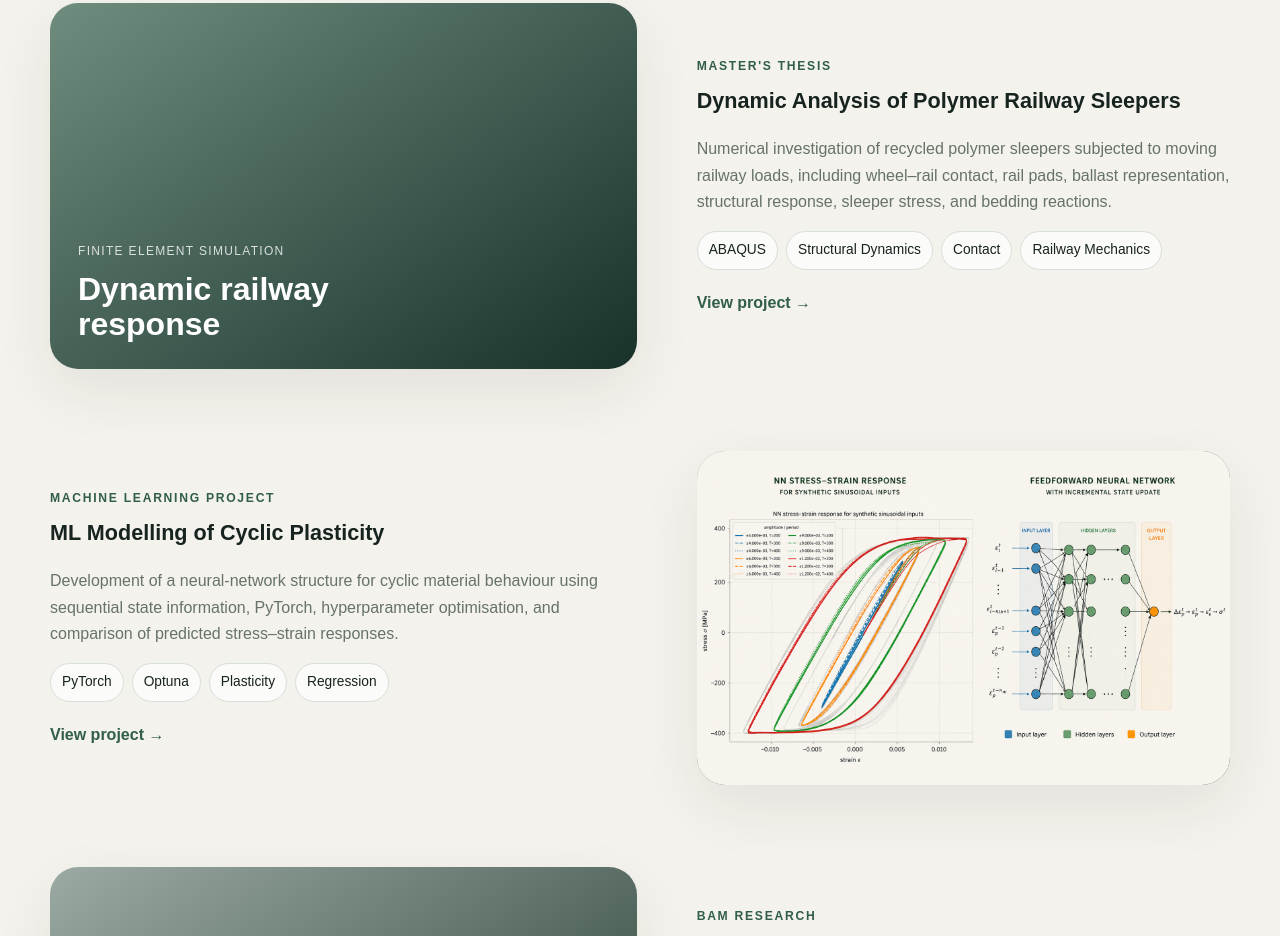
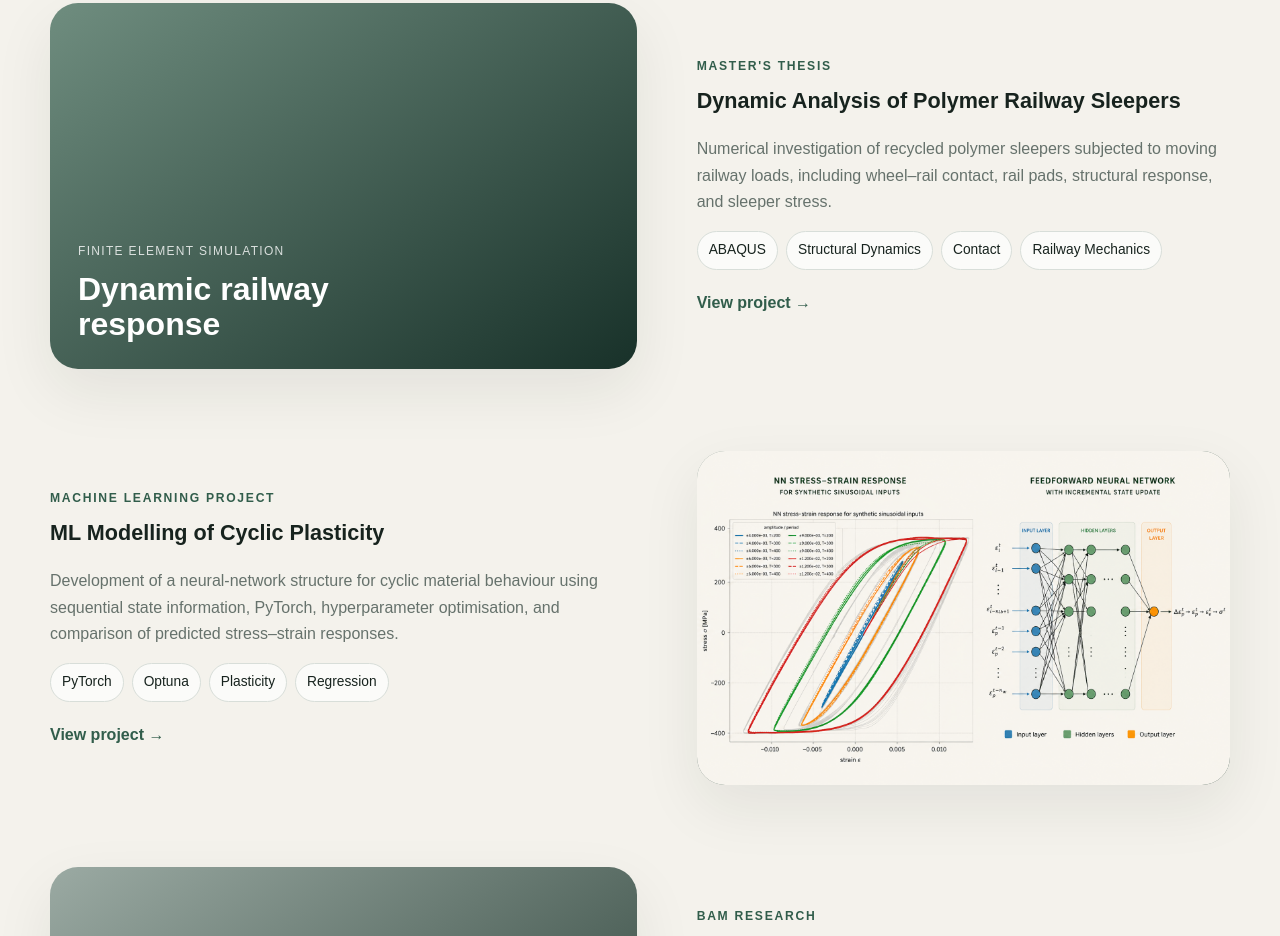
Before and after one commit to Hong-Liang-de/Hong-Liang-de.github.io, a plain HTML site: page index.html in a window 1280 px wide. Shown: the part 2769-3705 px from the top of the page. Drawn offline with Linux system fonts and the light colour scheme.

Commit message:
Update index.html

```diff
--- a/index.html
+++ b/index.html
@@ -146,8 +146,8 @@
           <h3>Dynamic Analysis of Polymer Railway Sleepers</h3>
           <p>
             Numerical investigation of recycled polymer sleepers subjected to moving railway loads,
-            including wheel–rail contact, rail pads, ballast representation, structural response,
-            sleeper stress, and bedding reactions.
+            including wheel–rail contact, rail pads, structural response,
+            and sleeper stress.
           </p>
           <div class="tags">
             <span>ABAQUS</span><span>Structural Dynamics</span><span>Contact</span><span>Railway Mechanics</span>
```
